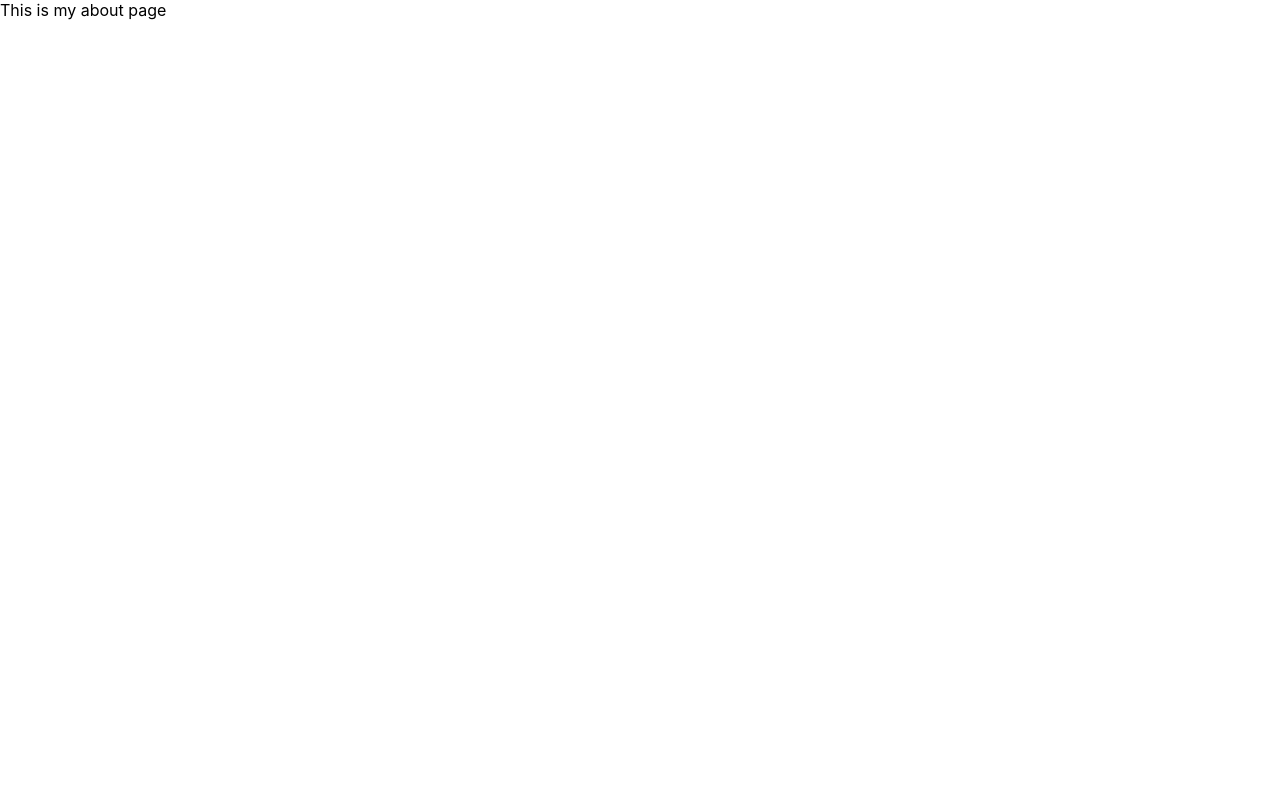
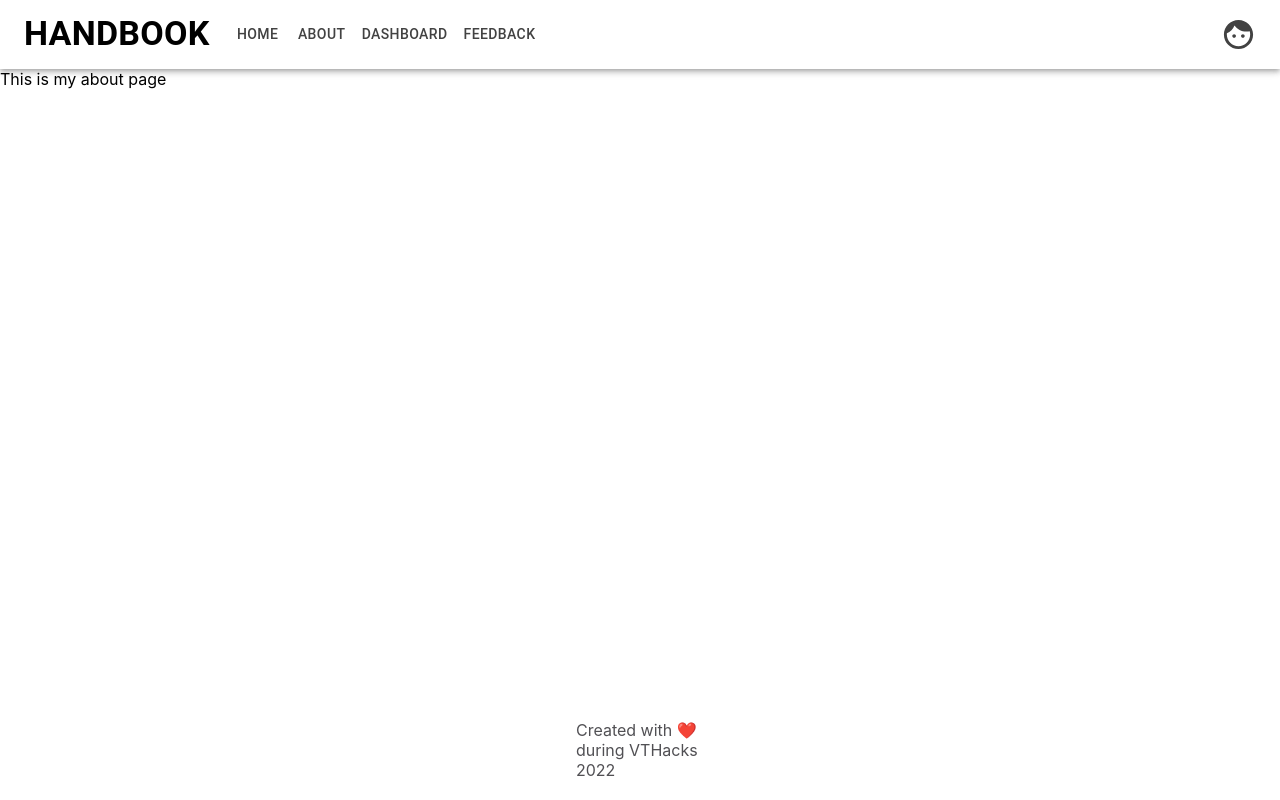
Before and after one commit to marlon4dashen/P01nter, a React (Create React App) app in the folder frontend/: page /about in a window 1280 px wide. Built offline with nearby package versions, Linux system fonts and the light colour scheme.

Commit message:
update nav bar

```diff
--- a/frontend/package.json
+++ b/frontend/package.json
@@ -10,6 +10,7 @@
     "@testing-library/jest-dom": "^5.16.2",
     "@testing-library/react": "^12.1.3",
     "@testing-library/user-event": "^13.5.0",
+    "firebase": "^9.6.7",
     "react": "^17.0.2",
     "react-dom": "^17.0.2",
     "react-router-dom": "^6.2.1",
--- a/frontend/src/App.css
+++ b/frontend/src/App.css
@@ -36,3 +36,13 @@
     transform: rotate(360deg);
   }
 }
+
+
+.footer {
+  position:absolute;
+  left:45vw;
+  right:45vw;
+  bottom:0;
+  padding-bottom:20px;
+  color:rgb(81, 80, 84);
+}
--- a/frontend/src/components/ResponsiveNavBar.jsx
+++ b/frontend/src/components/basic/ResponsiveNavBar.jsx
@@ -12,13 +12,13 @@ import Face from '@mui/icons-material/Face';
 import Button from '@mui/material/Button';
 import Tooltip from '@mui/material/Tooltip';
 import MenuItem from '@mui/material/MenuItem';
-import { auth, db, logout } from "../../../helpers/AuthManager";
+import { auth, db, logout } from "../../helpers/Firebase";
 import { grey } from '@mui/material/colors';
 
-const pages = ['About', 'Journal', 'Assessment', 'Feedback'];
-const settings = ['Profile', 'Account', 'Dashboard'];
+const pages = ['Home', 'About', 'Dashboard', 'Feedback'];
+const settings = ['Profile', 'Account'];
 const defaultColor = grey[800]
-const ResponsiveAppBar = () => {
+const ResponsiveNavBar = () => {
     const navigate = useNavigate();
     const location = useLocation();
     const [anchorElNav, setAnchorElNav] = React.useState(null);
@@ -50,7 +50,7 @@ const ResponsiveAppBar = () => {
       <Container maxWidth="xl">
         <Toolbar disableGutters>
           <Typography variant="h4" noWrap component="div" sx={{ mr: 2, fontWeight: 'bold', display: { xs: 'none', md: 'flex' } }}>
-            FRIDAY
+            HANDBOOK
           </Typography>
 
           <Box sx={{ flexGrow: 1, display: { xs: 'flex', md: 'none' } }}>
@@ -72,7 +72,7 @@ const ResponsiveAppBar = () => {
             </Menu>
           </Box>
           <Typography variant="h6" noWrap component="div" sx={{ flexGrow: 1, fontWeight: 'bold', display: { xs: 'flex', md: 'none' } }}>
-            FRIDAY
+            HANDBOOK
           </Typography>
           <Box sx={{ flexGrow: 1, display: { xs: 'none', md: 'flex' } }}>
             {pages.map((page) => (<Button key={page} onClick={() => pagesOnClick(page)} sx={{ my: 2, display: 'block', color: defaultColor}}>
@@ -108,4 +108,4 @@ const ResponsiveAppBar = () => {
       </Container>
     </AppBar>);
 };
-export default ResponsiveAppBar;
+export default ResponsiveNavBar;
--- a/frontend/src/pages/About.jsx
+++ b/frontend/src/pages/About.jsx
@@ -1,7 +1,12 @@
 import React from 'react';
-
+import Footer from '../components/basic/Footer';
+import ResponsiveNavBar from '../components/basic/ResponsiveNavBar';
 const About = () => {
-    return <div>This is my about page</div>;
+    return <>
+        <ResponsiveNavBar/>
+        This is my about page
+        <Footer/>
+    </>;
 };
 
 export default About;
--- a/frontend/src/pages/Dashboard.jsx
+++ b/frontend/src/pages/Dashboard.jsx
@@ -1,7 +1,12 @@
+import { responsiveProperty } from '@mui/material/styles/cssUtils';
 import React from 'react';
+import ResponsiveNavBar from '../components/basic/ResponsiveNavBar';
+const Dashboard = () => {
 
-const Dashboard = () => {
-    return <div>This is my dashboard page</div>;
+    return <>
+        <ResponsiveNavBar/>
+        This is my dashboard page
+    </>;
 };
 
 export default Dashboard;
--- a/frontend/src/pages/Error.jsx
+++ b/frontend/src/pages/Error.jsx
@@ -1,8 +1,10 @@
 import React from 'react';
-import Footer from '../components/Footer';
+import Footer from '../components/basic/Footer';
+import ResponsiveNavBar from '../components/basic/ResponsiveNavBar';
 const Error = () => {
     return (
         <div>
+            <ResponsiveNavBar/>
             404: Page Not Found
             <Footer/>
         </div>
--- a/frontend/src/pages/Home.jsx
+++ b/frontend/src/pages/Home.jsx
@@ -1,7 +1,14 @@
 import React from 'react';
+import Footer from '../components/basic/Footer';
+import ResponsiveNavBar from '../components/basic/ResponsiveNavBar';
 
 const Home = () => {
-    return <div>This is my home page</div>;
+    return(
+        <>
+            <ResponsiveNavBar/>
+            <Footer/>
+        </>
+    );
 };
 
 export default Home;
--- a/frontend/src/pages/Login.jsx
+++ b/frontend/src/pages/Login.jsx
@@ -1,7 +1,11 @@
 import React from 'react';
+import ResponsiveNavBar from '../components/basic/ResponsiveNavBar';
 
 const Login = () => {
-    return <div>This is my login page</div>;
+    return <>
+        <ResponsiveNavBar/>
+        This is my login page
+    </>;
 };
 
 export default Login;
```
Also changed, not shown: frontend/src/components/basic/Footer.jsx (renamed from frontend/src/components/Footer.jsx), 1 other file (tests, documents, lock files or other folders).
